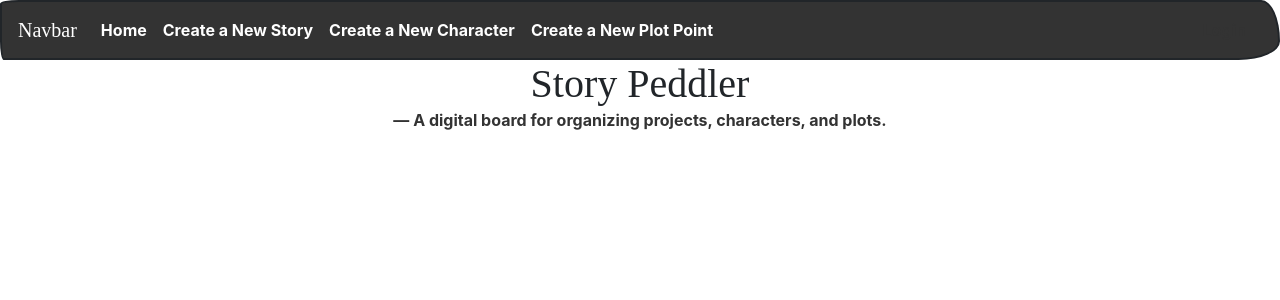
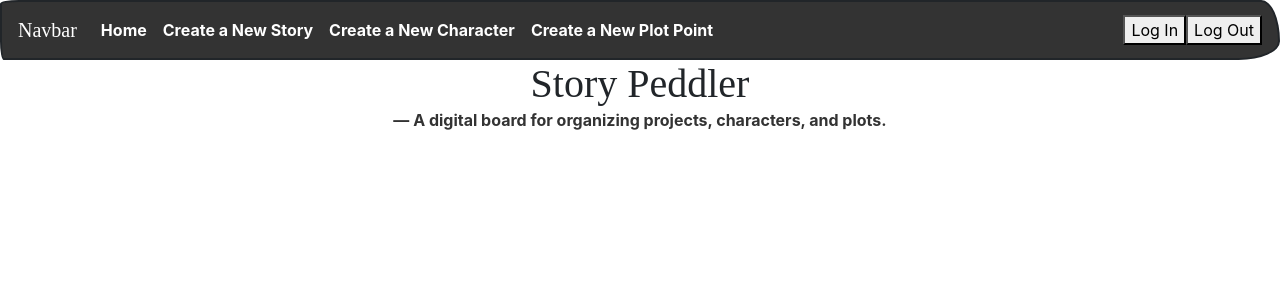
Before and after one commit to sebastianspiegel/story-peddler-react, a React (Create React App) app: page /login in a window 1280 px wide. Shown: the top 300 px of the page. Built offline with nearby package versions, Linux system fonts and the light colour scheme; no server answers; a web font is replaced by a local one.

Commit message:
add login and logout components for Auth0 hooks

```diff
--- a/package.json
+++ b/package.json
@@ -3,6 +3,7 @@
   "version": "0.1.0",
   "private": true,
   "dependencies": {
+    "@auth0/auth0-react": "^1.4.0",
     "@testing-library/jest-dom": "^5.11.4",
     "@testing-library/react": "^11.1.0",
     "@testing-library/user-event": "^12.1.10",
--- a/src/components/Header.js
+++ b/src/components/Header.js
@@ -1,3 +1,6 @@
+import LoginButton from './Login'
+import LogoutButton from './Logout'
+
 export default function Header(){
     return(
         <div>
@@ -19,7 +22,8 @@
                         </li>
                     </ul>
                     <li className="form-inline my-2 my-lg-0">
-                        <a className="nav-link" href="">Login</a>
+                        <LoginButton />
+                        <LogoutButton />
                     </li>
                 </div>
             </nav>
--- /dev/null
+++ b/src/components/Login.js
@@ -0,0 +1,10 @@
+import React from "react";
+import { useAuth0 } from "@auth0/auth0-react";
+
+const LoginButton = () => {
+  const { loginWithRedirect } = useAuth0();
+
+  return <button onClick={() => loginWithRedirect()}>Log In</button>;
+};
+
+export default LoginButton;
--- /dev/null
+++ b/src/components/Logout.js
@@ -0,0 +1,14 @@
+import React from "react";
+import { useAuth0 } from "@auth0/auth0-react";
+
+const LogoutButton = () => {
+  const { logout } = useAuth0();
+
+  return (
+    <button onClick={() => logout({ returnTo: window.location.origin })}>
+      Log Out
+    </button>
+  );
+};
+
+export default LogoutButton;
--- a/src/index.js
+++ b/src/index.js
@@ -3,10 +3,16 @@
 import './index.css';
 import App from './App';
 import reportWebVitals from './reportWebVitals';
+import { Auth0Provider } from "@auth0/auth0-react";
 
 ReactDOM.render(
   <React.StrictMode>
-    <App />
+    <Auth0Provider
+      domain="dev-gefom7cg.us.auth0.com"
+      clientId="qdaVq5fTHxYkCuyZYlz3LcNicWhhWzSh"
+      redirectUri={window.location.origin}>
+      <App />
+    </Auth0Provider>
   </React.StrictMode>,
   document.getElementById('root')
 );
```
Also changed, not shown: 2 other files (tests, documents, lock files or other folders).
